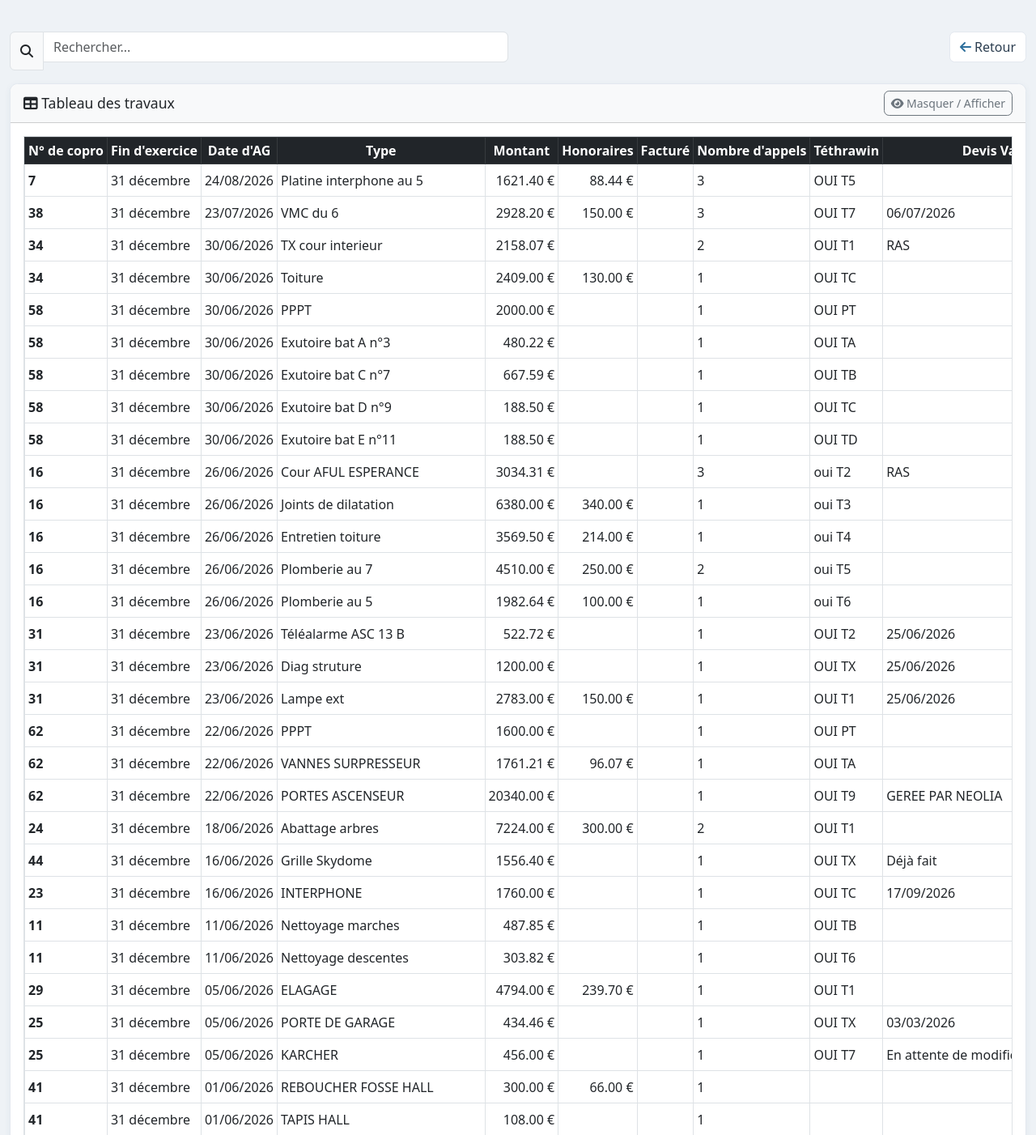
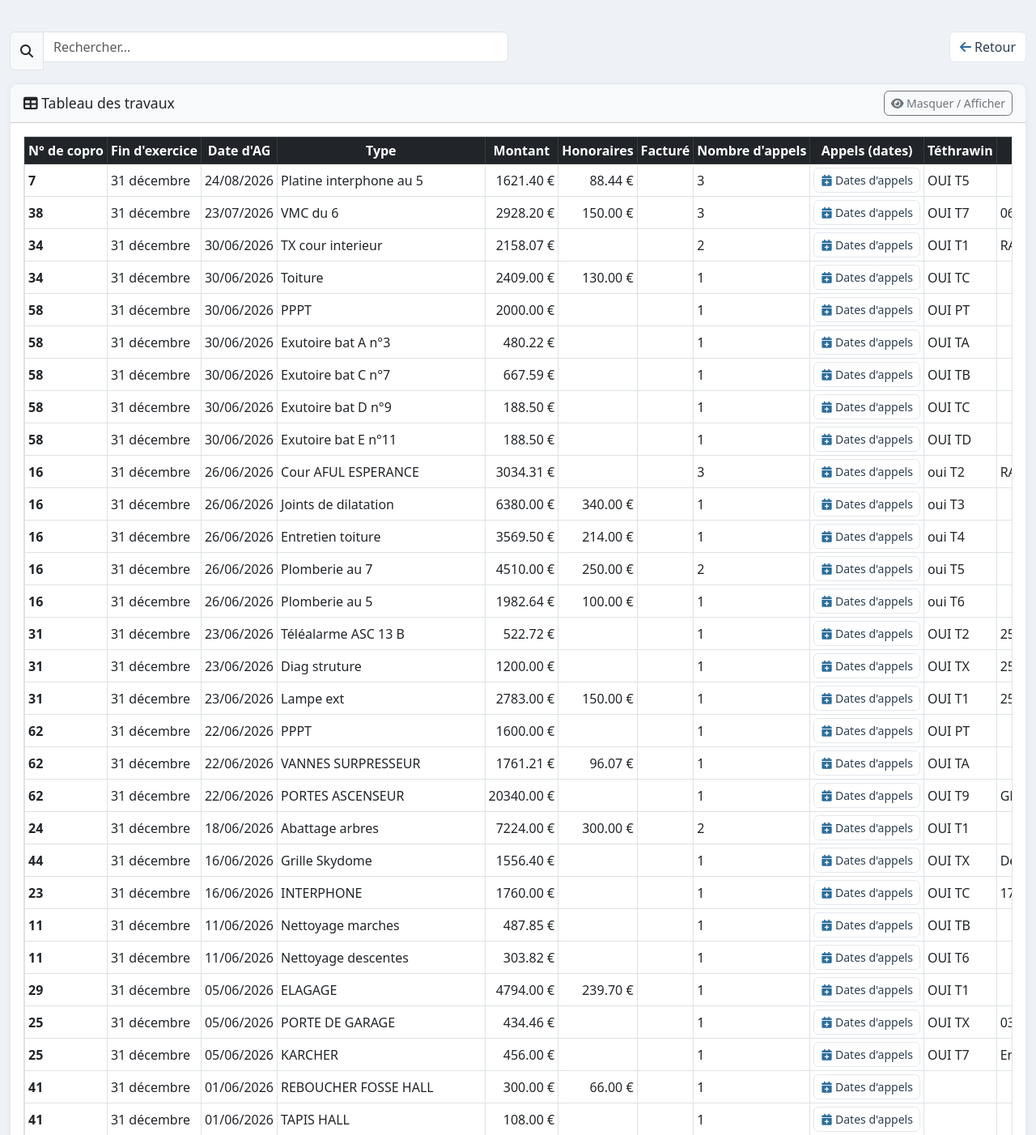
Before and after one commit to Keko-creator/copro_manager, a Flask app: page /travaux in a window 1280 px wide, after a click on "Masquer / Afficher". Shown: the part 226-1628 px from the top of the page at 81% size. Run offline with Flask 3, Linux system fonts and the light colour scheme.

Commit message:
Travaux : saisie des dates d'appels depuis le tableau principal
- Nouvelle colonne « Appels (dates) » dans le tableau principal :
  bouton « Dates d'appels » qui ouvre une modale
- Dans la modale, saisir le nombre d'appels -> autant de cases de
  dates s'ouvrent (ex : 2 -> deux cases JJ/MM/AAAA)
- Les dates saisies s'affichent en badges dans la colonne
- Format JJ/MM/AA également accepté
- Rappel : le tableau « Appels de fonds à faire » inclut les appels
  à date future et ceux des 2 derniers mois

Co-authored-by: Keko-creator <Keko-creator@users.noreply.github.com>

```diff
--- a/copro_manager/app.py
+++ b/copro_manager/app.py
@@ -1288,11 +1288,13 @@ def visites_export():
 # ========== ONGLET TRAVAUX (tableau « ADF Travaux AGATE ») ==========
 
 def _date_fr_vers_iso(valeur):
-    """Convertit JJ/MM/AAAA en date ; renvoie None sinon."""
-    try:
-        return datetime.strptime((valeur or '').strip(), '%d/%m/%Y').date()
-    except ValueError:
-        return None
+    """Convertit JJ/MM/AAAA (ou JJ/MM/AA) en date ; renvoie None sinon."""
+    for fmt in ('%d/%m/%Y', '%d/%m/%y'):
+        try:
+            return datetime.strptime((valeur or '').strip(), fmt).date()
+        except ValueError:
+            continue
+    return None
 
 
 def _premiere_date_appel(ligne):
@@ -1503,8 +1505,10 @@ def travaux_save_appel():
 @app.route('/travaux/ligne/<int:ligne_id>/appels', methods=['POST'], endpoint='travaux_save_appels')
 def travaux_save_appels(ligne_id):
     """Remplace toutes les dates d'appels de fonds d'une ligne par celles
-    soumises (champs date_0, date_1, ...). Une date vide est ignorée."""
+    soumises (champs date_0, date_1, ...). Une date vide est ignorée.
+    Le champ optionnel « nb » met à jour le nombre d'appels."""
     ligne = TravauxLigne.query.get_or_404(ligne_id)
+    nb = request.form.get('nb', '').strip()
     dates = []
     i = 0
     while f'date_{i}' in request.form:
@@ -1515,7 +1519,12 @@ def travaux_save_appels(ligne_id):
     TravauxAppel.query.filter_by(ligne_id=ligne_id).delete()
     for ordre, d in enumerate(dates):
         db.session.add(TravauxAppel(ligne_id=ligne_id, ordre=ordre, date_appel=d))
-    if not ligne.nb_appels or ligne.nb_appels < len(dates):
+    if nb:
+        try:
+            ligne.nb_appels = int(nb)
+        except ValueError:
+            pass
+    elif not ligne.nb_appels or ligne.nb_appels < len(dates):
         ligne.nb_appels = len(dates)
     db.session.commit()
     flash('Dates des appels de fonds sauvegardées.', 'success')
--- a/copro_manager/templates/travaux.html
+++ b/copro_manager/templates/travaux.html
@@ -99,6 +99,7 @@
                         <th>Honoraires</th>
                         <th>Facturé</th>
                         <th>Nombre d'appels</th>
+                        <th>Appels (dates)</th>
                         <th>Téthrawin</th>
                         <th>Devis Validé</th>
                         <th>OS</th>
@@ -125,6 +126,19 @@
                             </form>
                         </td>
                         <td class="travaux-edit" data-champ="nb_appels" data-ligne-id="{{ l.id }}">{{ l.nb_appels if l.nb_appels is not none }}</td>
+                        <td class="text-center">
+                            <div class="d-flex gap-1 align-items-center flex-wrap">
+                                {% for a in l.appels %}
+                                    <span class="badge bg-light text-dark border">{{ a.date_appel }}</span>
+                                {% endfor %}
+                                <button type="button" class="btn btn-sm btn-outline-primary btn-appels"
+                                        data-ligne-id="{{ l.id }}" data-nb="{{ l.nb_appels or 0 }}"
+                                        data-dates='{{ l.appels | map(attribute="date_appel") | list | tojson }}'
+                                        title="Saisir les dates des appels de fonds">
+                                    <i class="fas fa-calendar-plus"></i> Dates d'appels
+                                </button>
+                            </div>
+                        </td>
                         <td class="travaux-edit" data-champ="tethrawin" data-ligne-id="{{ l.id }}">{{ l.tethrawin or '' }}</td>
                         <td class="travaux-edit" data-champ="devis_valide" data-ligne-id="{{ l.id }}">
                             {% if l.devis_a_faire %}<span class="texte-a-faire">A FAIRE</span>{% else %}{{ l.devis_valide or '' }}{% endif %}
@@ -256,6 +270,32 @@
     </div>
 </div>
 
+<!-- Modal dates d'appels de fonds -->
+<div class="modal fade" id="appelsModal" tabindex="-1">
+    <div class="modal-dialog">
+        <div class="modal-content">
+            <form method="POST" action="{{ url_for('travaux_save_appels', ligne_id=0) }}" id="appelsForm">
+                <div class="modal-header">
+                    <h5 class="modal-title"><i class="fas fa-calendar-plus"></i> Dates des appels de fonds</h5>
+                    <button type="button" class="btn-close" data-bs-dismiss="modal"></button>
+                </div>
+                <div class="modal-body">
+                    <div class="mb-3">
+                        <label class="form-label">Nombre d'appels</label>
+                        <input type="number" min="0" class="form-control" id="appelsNb" value="0">
+                        <p class="text-muted small mt-1 mb-0">Saisir un nombre, autant de cases de dates s'ouvrent (ex : 2 → deux cases).</p>
+                    </div>
+                    <div id="appelsDates"></div>
+                </div>
+                <div class="modal-footer">
+                    <button type="button" class="btn btn-secondary" data-bs-dismiss="modal">Annuler</button>
+                    <button type="submit" class="btn btn-success">Sauvegarder</button>
+                </div>
+            </form>
+        </div>
+    </div>
+</div>
+
 <!-- Modal ajout d'une ligne -->
 <div class="modal fade" id="addTravauxLigneModal" tabindex="-1">
     <div class="modal-dialog">
@@ -340,6 +380,47 @@
         });
     }
 
+    // Modal dates d'appels de fonds : nombre de cases = nombre saisi
+    const appelsModal = document.getElementById('appelsModal');
+    const appelsNb = document.getElementById('appelsNb');
+    const appelsDates = document.getElementById('appelsDates');
+    const appelsForm = document.getElementById('appelsForm');
+    if (appelsModal && appelsNb && appelsDates && appelsForm) {
+        function construireCases() {
+            const nb = Math.max(0, parseInt(appelsNb.value, 10) || 0);
+            const existantes = appelsDates.getAttribute('data-dates') || '[]';
+            let dates = [];
+            try { dates = JSON.parse(existantes); } catch (e) { dates = []; }
+            appelsDates.innerHTML = '';
+            for (let i = 0; i < nb; i++) {
+                const div = document.createElement('div');
+                div.className = 'mb-2';
+                const label = document.createElement('label');
+                label.className = 'form-label mb-1';
+                label.textContent = 'Appel n°' + (i + 1);
+                const input = document.createElement('input');
+                input.type = 'text';
+                input.className = 'form-control';
+                input.name = 'date_' + i;
+                input.placeholder = 'JJ/MM/AAAA';
+                input.value = dates[i] || '';
+                div.appendChild(label);
+                div.appendChild(input);
+                appelsDates.appendChild(div);
+            }
+        }
+        appelsNb.addEventListener('input', construireCases);
+        document.querySelectorAll('.btn-appels').forEach(function(btn) {
+            btn.addEventListener('click', function() {
+                const nb = parseInt(btn.getAttribute('data-nb'), 10) || 0;
+                appelsNb.value = nb;
+                appelsDates.setAttribute('data-dates', btn.getAttribute('data-dates') || '[]');
+                appelsForm.action = "{{ url_for('travaux_save_appels', ligne_id=0) }}".replace('/0/appels', '/' + btn.getAttribute('data-ligne-id') + '/appels');
+                construireCases();
+            });
+        });
+    }
+
     // Édition inline : clic sur une cellule -> champ -> sauvegarde
     document.querySelectorAll('td.travaux-edit').forEach(function(td) {
         td.addEventListener('click', function() {
```
